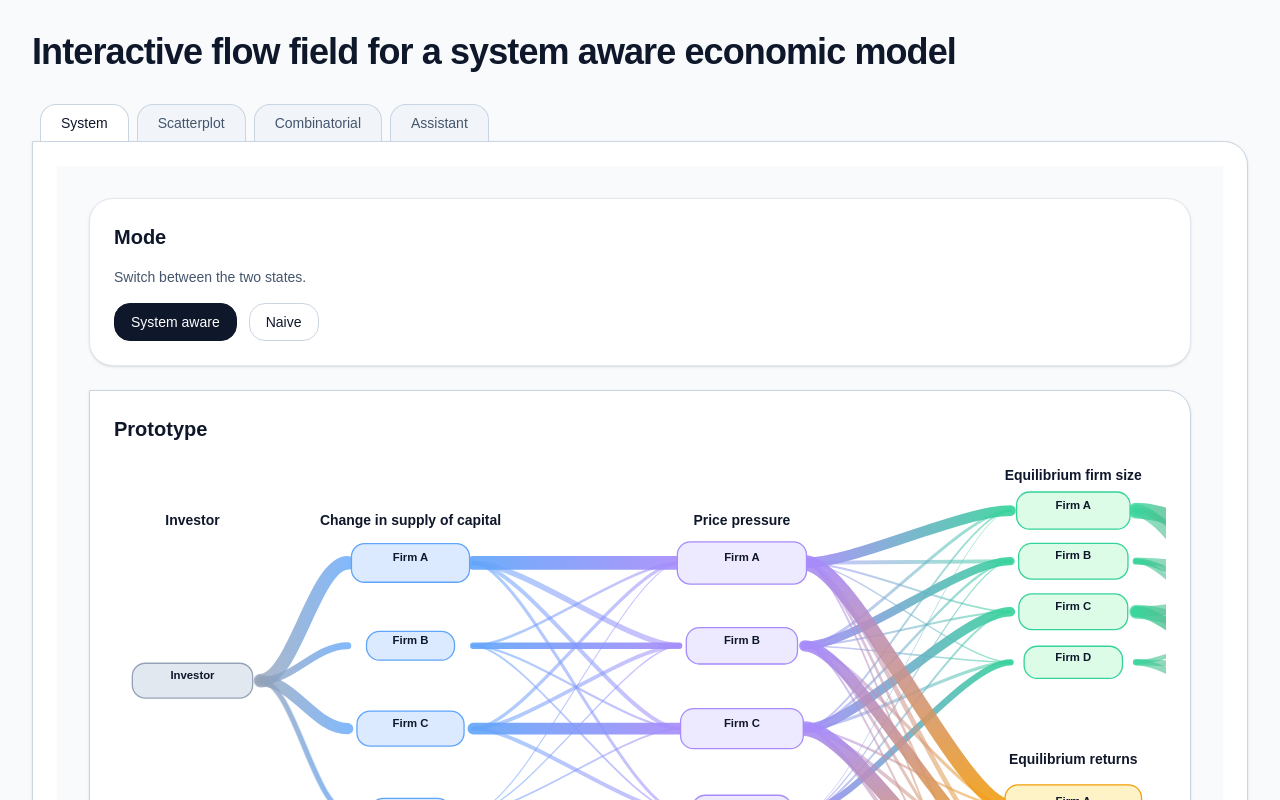
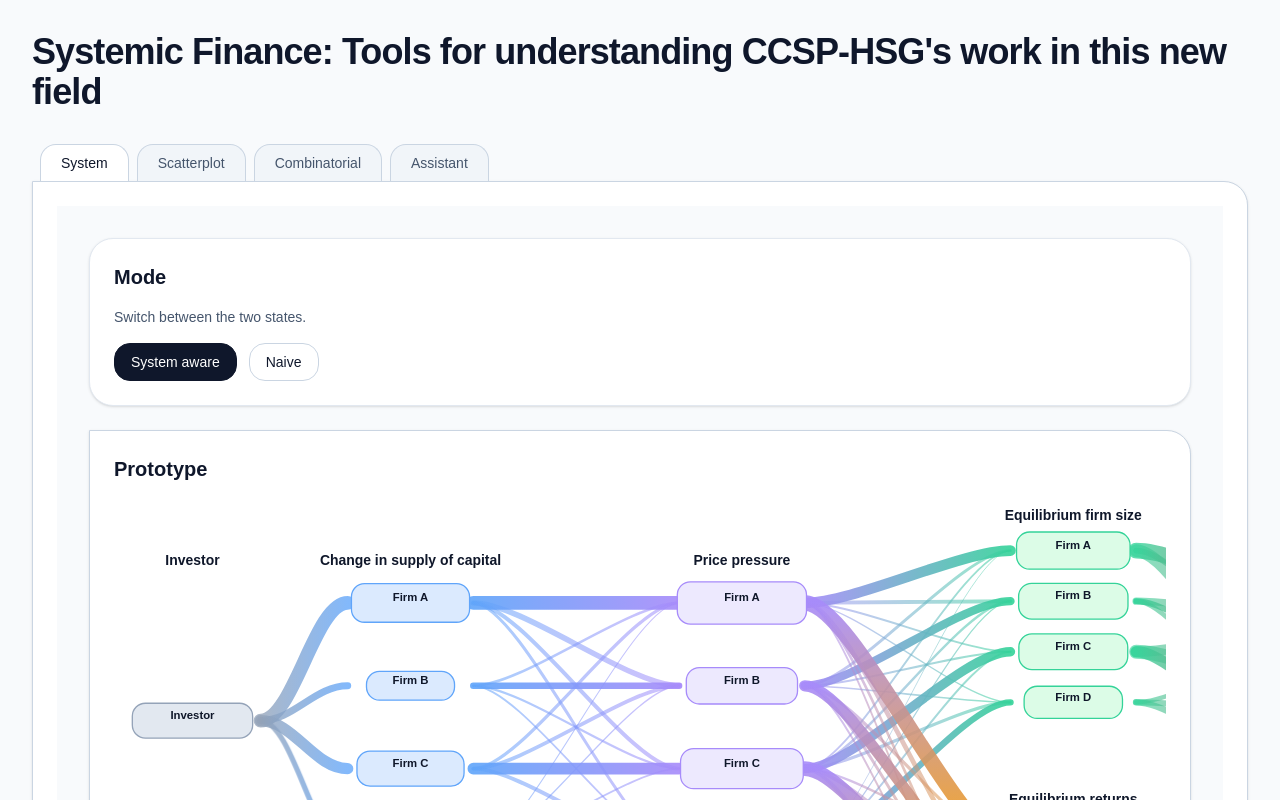
Before and after one commit to jh-tpp/visuals, a Next.js app: page / in a window 1280 px wide. Shown: the top 800 px of the page. Built offline with nearby package versions, Linux system fonts and the light colour scheme.

Commit message:
Update header text for systemic finance model

```diff
--- a/app/page.tsx
+++ b/app/page.tsx
@@ -15,7 +15,7 @@ export default function Page() {
       <div className="max-w-[1850px] mx-auto space-y-8">
         <header className="space-y-3">
           <h1 className="text-4xl font-bold tracking-tight">
-            Interactive flow field for a system aware economic model
+            Systemic Finance: Tools for understanding CCSP-HSG's work in this new field
           </h1>
         </header>
 
```
